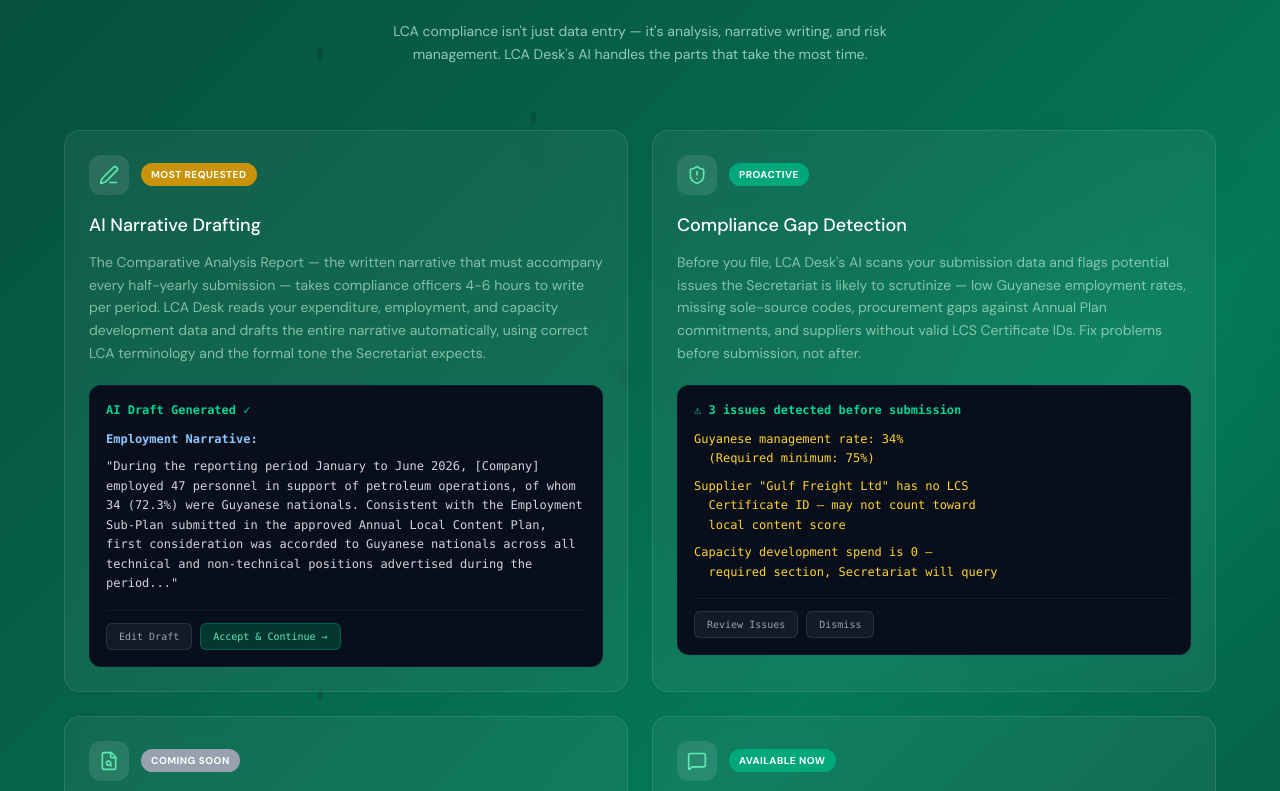
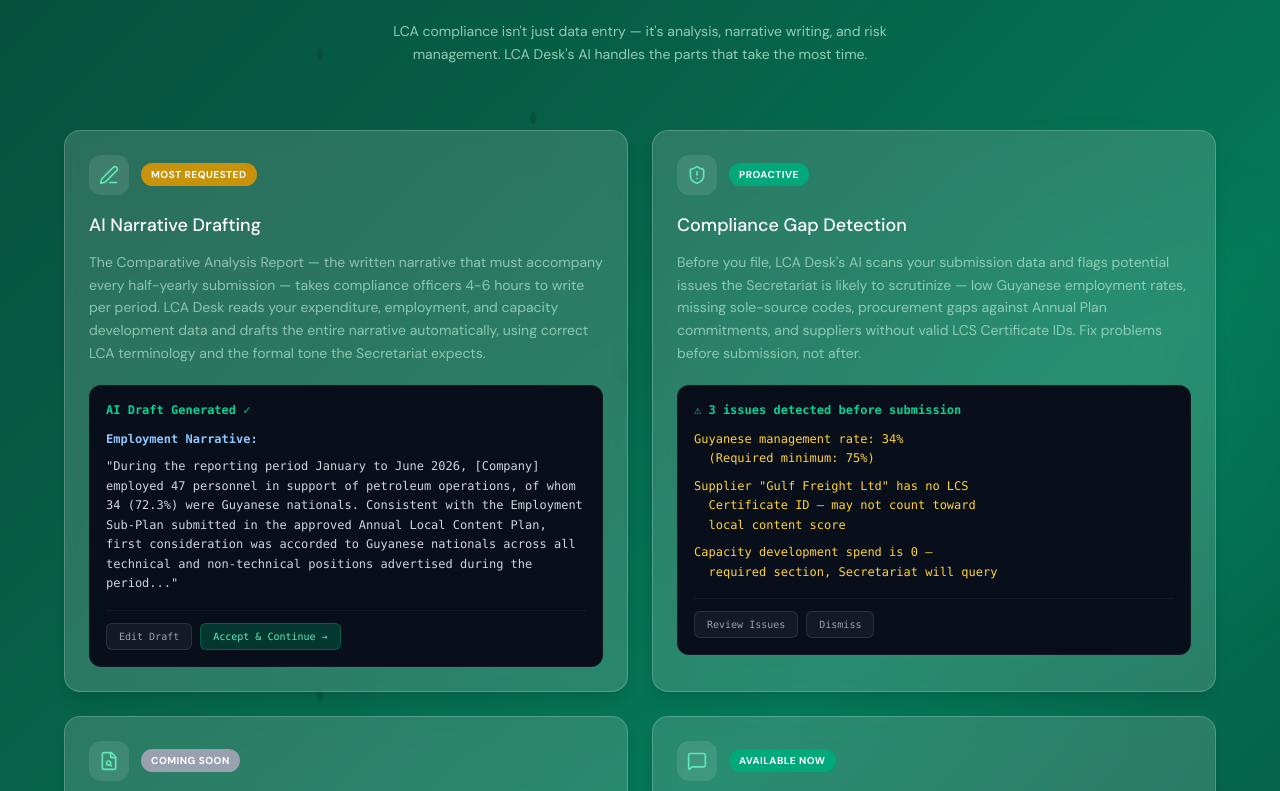
Before and after one commit to cjkootch/stabroekadvisory_website, a Next.js app: page /lcadesk in a window 1280 px wide. Shown: the part 1109-1900 px from the top of the page. Built offline with nearby package versions, Linux system fonts and the light colour scheme.

Commit message:
fix: increase AI feature card contrast on dark background
Bump card opacity from bg-white/5 to bg-white/[0.15] and border
from white/10 to white/20 for much better contrast against the
emerald gradient background.

https://claude.ai/code/session_01GRPkyXdeqRfnPpUYNeFEnE

```diff
--- a/src/app/lcadesk/SoftwareContent.tsx
+++ b/src/app/lcadesk/SoftwareContent.tsx
@@ -351,7 +351,7 @@ export default function SoftwareContent() {
                 whileInView={{ opacity: 1, y: 0 }}
                 viewport={{ once: true }}
                 transition={{ delay: i * 0.1 }}
-                className="bg-white/5 backdrop-blur-sm border border-white/10 rounded-2xl p-6 hover:bg-white/8 transition-all group"
+                className="bg-white/[0.15] backdrop-blur-md border border-white/20 rounded-2xl p-6 hover:bg-white/20 transition-all group shadow-lg"
               >
                 <div className="flex items-center gap-3 mb-4">
                   <div className="w-10 h-10 rounded-xl bg-white/10 flex items-center justify-center">
```
